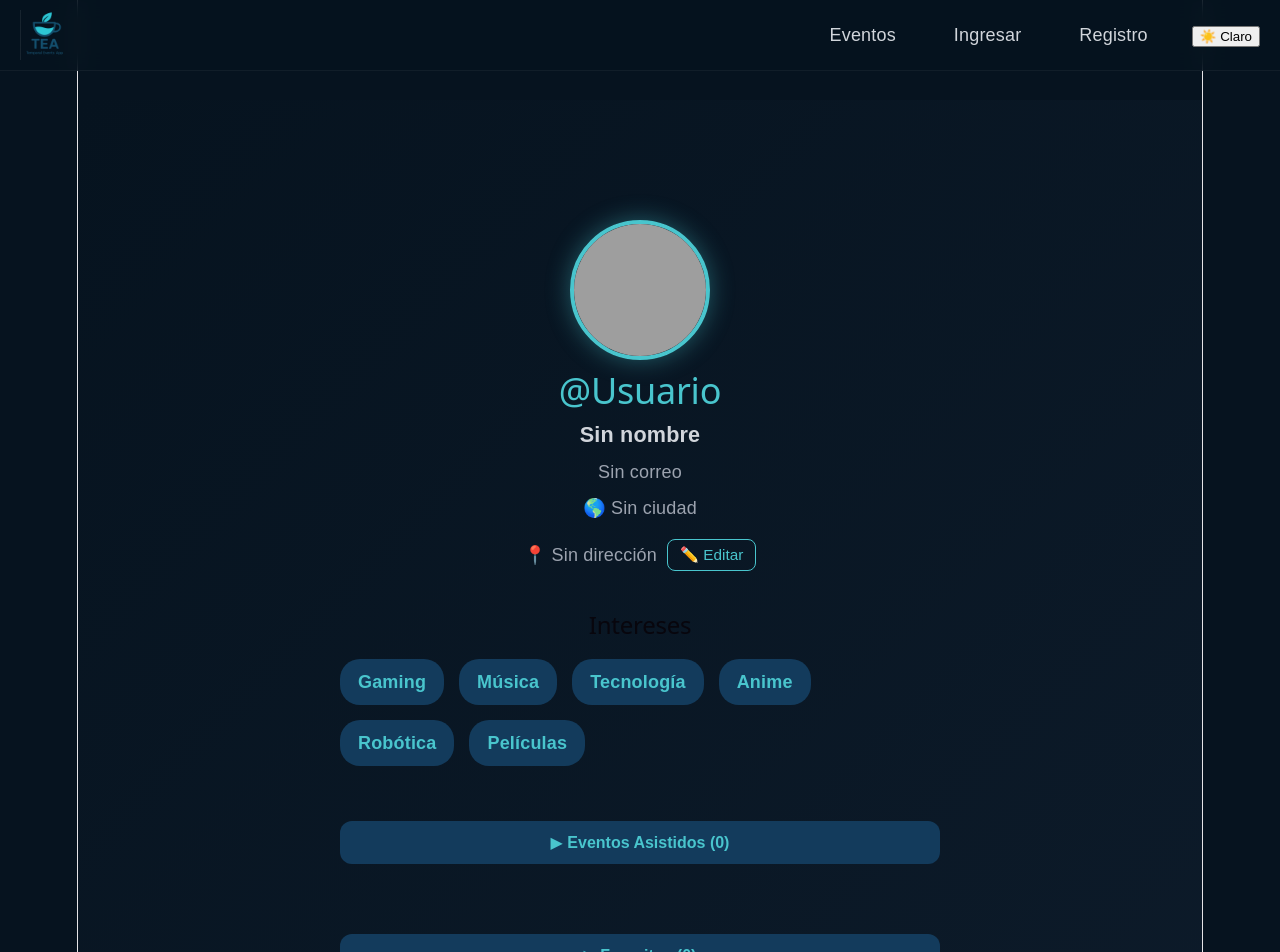
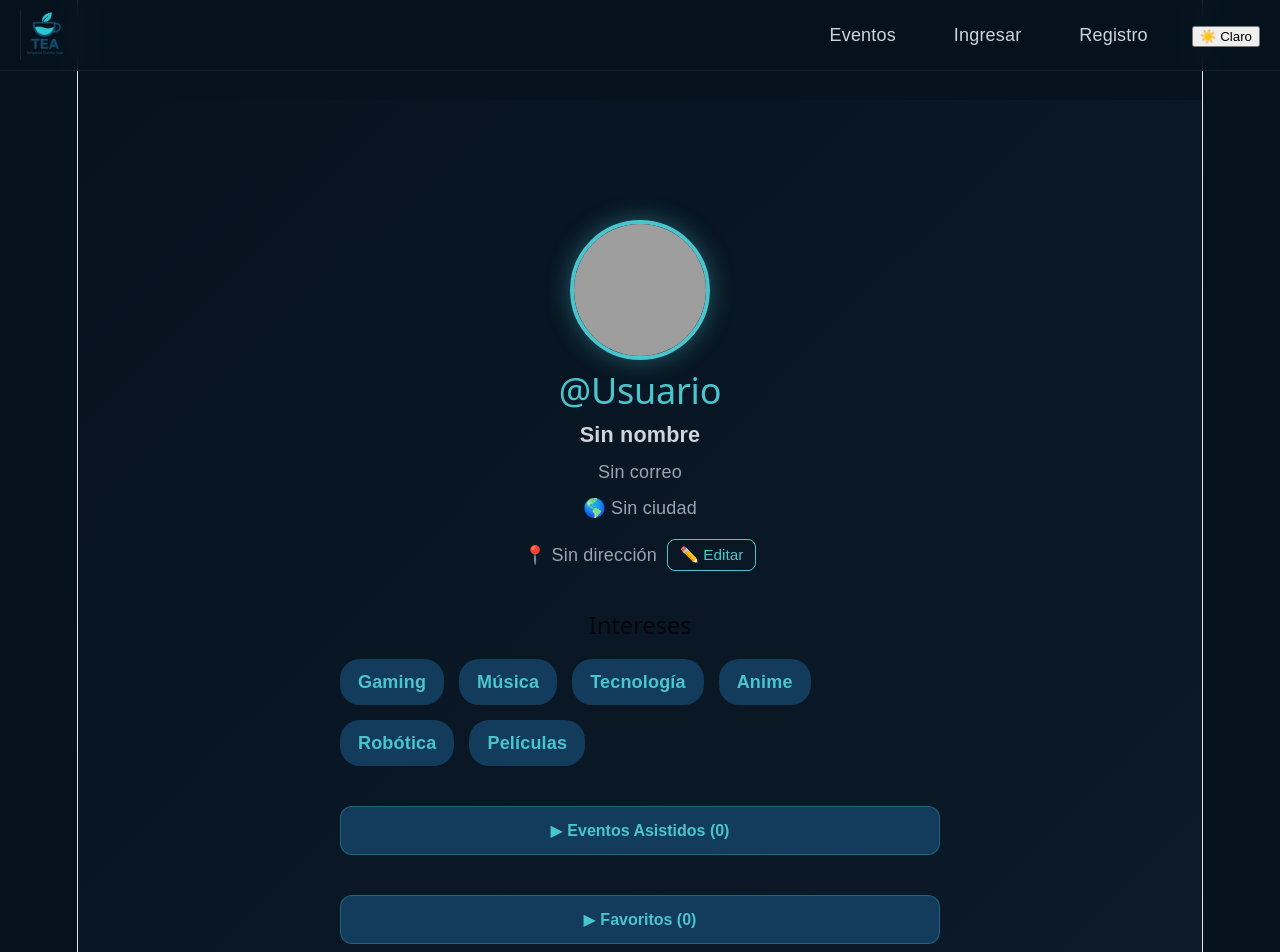
Before and after one commit to kukititi/temporal-event-app, a React app in the folder frontend/: page /profile in a window 1280 px wide. Shown: the top 952 px of the page. Built offline with nearby package versions, Linux system fonts and the light colour scheme; grey boxes are pictures that could not be loaded; the HTML template or start-up script is replaced by a standard one.

Commit message:
Cambio css general

```diff
--- a/frontend/src/index.css
+++ b/frontend/src/index.css
@@ -132,7 +132,7 @@ body.dark {
 }
 
 body.light {
-  background: #f4f7fb;
+  background: #dfe8ec;
 
   color: #1f2937;
 }
--- a/frontend/src/styles/events.css
+++ b/frontend/src/styles/events.css
@@ -75,9 +75,9 @@ body.light .search-bar {
 body.light .filter-button {
   background: white;
 
-  color: #374151;
+  color: #1e7493;
 
-  border: 1px solid #d1d5db;
+  border: 1px solid rgba(73, 197, 205, 0.3);
 }
 
 .sort-container {
@@ -125,13 +125,11 @@ body.light .filter-button {
 }
 
 body.light .event-card {
-  background: white;
+  background: #f7fafb;
 
-  color: #1f2937;
+  border: 1px solid rgba(73, 197, 205, 0.25);
 
-  border: 1px solid #d1d5db;
-
-  box-shadow: 0 4px 12px rgba(0, 0, 0, 0.08);
+  box-shadow: 0 6px 16px rgba(0, 0, 0, 0.08);
 }
 
 .event-card:hover {
@@ -236,19 +234,17 @@ body.light .event-card {
 }
 
 body.light .event-card h2 {
-  color: #111827;
+  color: #1f2937;
 }
 
 body.light .event-card p,
 body.light .event-card span,
 body.light .event-card small {
-  color: #4b5563;
+  color: #5b6775;
 }
 
 body.light .active-filter {
-  background: #49c5cd;
+  background: linear-gradient(135deg, #49c5cd, #1e7493);
 
   color: white;
-
-  border-color: #49c5cd;
 }
--- a/frontend/src/styles/navbar.css
+++ b/frontend/src/styles/navbar.css
@@ -148,17 +148,21 @@
 }
 
 body.light .navbar {
-  background: rgba(255, 255, 255, 0.9);
+  background: rgba(247, 250, 251, 0.95);
 
-  border-bottom: 1px solid #d1d5db;
+  backdrop-filter: blur(12px);
+
+  border-bottom: 1px solid rgba(73, 197, 205, 0.2);
 }
 
 body.light .navbar-links a {
-  color: #374151;
+  color: #1f2937;
+}
+
+body.light .navbar-links a:hover {
+  color: #1e7493;
 }
 
 body.light .navbar-user {
-  color: #2563eb;
-
-  background: rgba(37, 99, 235, 0.1);
+  color: #1e7493;
 }
--- a/frontend/src/styles/profile.css
+++ b/frontend/src/styles/profile.css
@@ -157,15 +157,12 @@
   gap: 20px;
 }
 
-.accordion-button {
-  width: 100%;
-  padding: 12px;
-  margin: 15px 0;
-  border: none;
-  border-radius: 12px;
-  cursor: pointer;
-  font-size: 16px;
-  font-weight: bold;
+body.light .accordion-button {
+  background: rgba(73, 197, 205, 0.12);
+
+  color: #1e7493;
+
+  border: 1px solid rgba(73, 197, 205, 0.2);
 }
 
 .event-actions {
@@ -212,6 +209,14 @@
 
 .stats-card h3 {
   margin-top: 0;
+}
+
+body.light .stats-card {
+  background: #f7fafb;
+
+  color: #1f2937;
+
+  border: 1px solid rgba(73, 197, 205, 0.2);
 }
 
 .profile-favorites,
```
